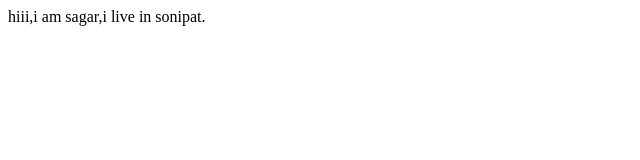
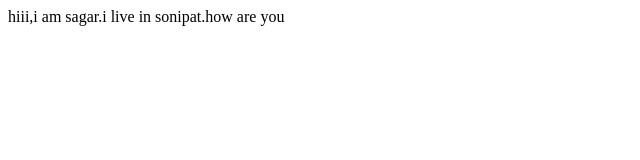
Before and after one commit to sagdahiy/assignment, a plain HTML site: page index.html in a window 1280 px wide. Shown: the full height of the page, 0-640 px from the left. Drawn offline with Linux system fonts and the light colour scheme.

Commit message:
changes in index.html file

```diff
--- a/index.html
+++ b/index.html
@@ -4,7 +4,7 @@
 
 </head>
 <body>
-    hiii,i am sagar,i live in sonipat.
+    hiii,i am sagar.i live in sonipat.how are you
 </body>
 
 
```
